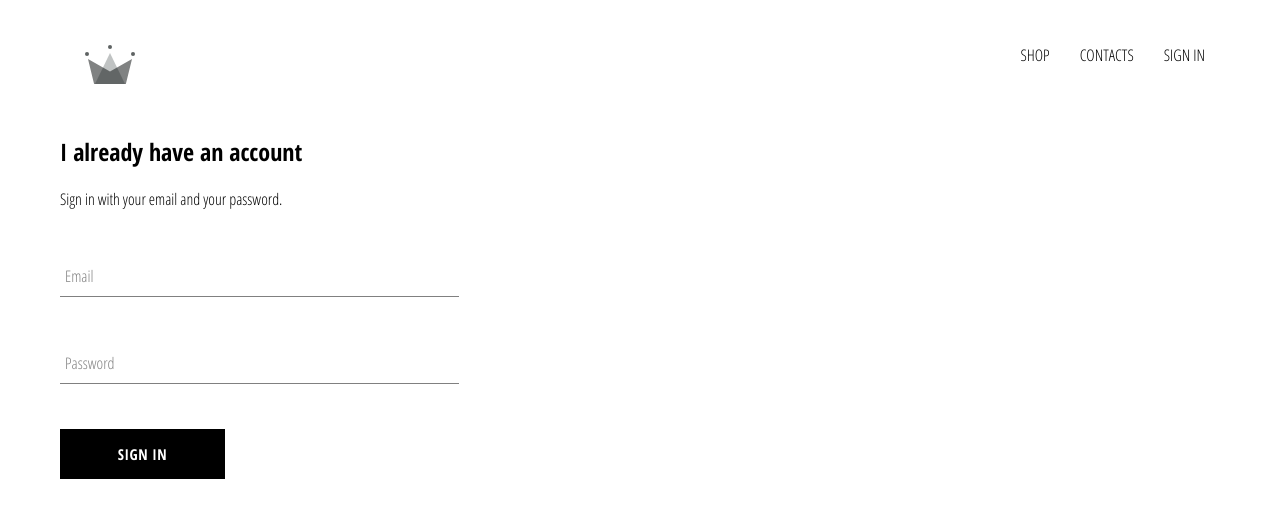
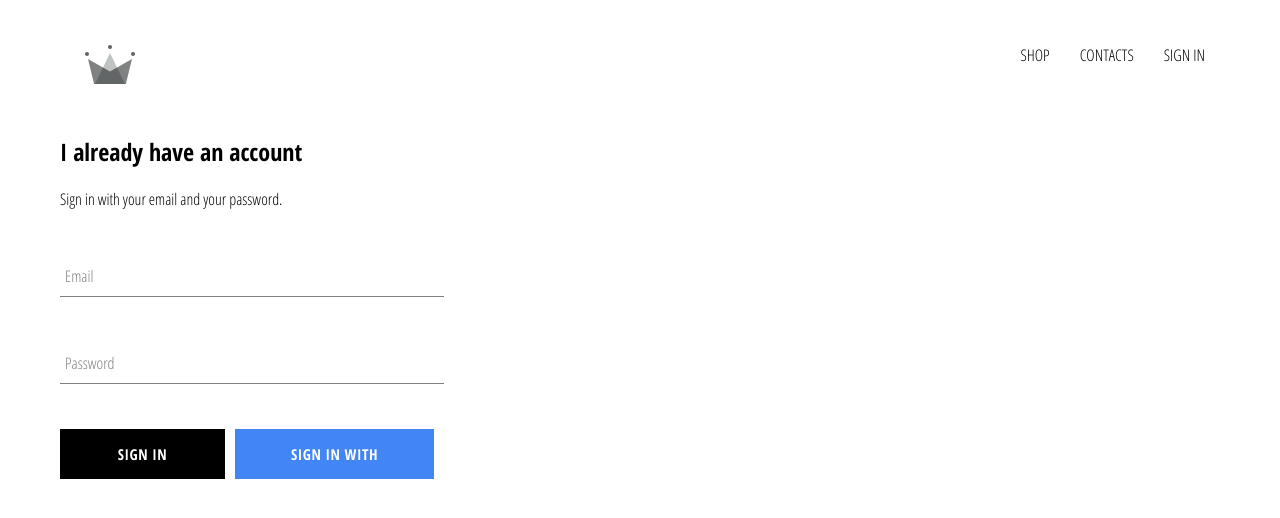
Before and after one commit to Th3Wall/react-crwn-cothing-ecom, a React (Create React App) app: page /signin in a window 1280 px wide. Shown: the top 518 px of the page. Built offline with nearby package versions, Linux system fonts and the light colour scheme; no server answers.

Commit message:
added Firebase authentication

```diff
--- a/package.json
+++ b/package.json
@@ -6,6 +6,7 @@
     "@testing-library/jest-dom": "^5.11.8",
     "@testing-library/react": "^11.2.3",
     "@testing-library/user-event": "^12.6.0",
+    "firebase": "^8.2.2",
     "node-sass": "4.14.1",
     "react": "^17.0.1",
     "react-dom": "^17.0.1",
--- a/src/App.js
+++ b/src/App.js
@@ -1,22 +1,48 @@
 import './App.scss';
-import { Fragment } from 'react';
+import React, { Fragment } from 'react';
 import { Homepage } from './pages/Homepage/Homepage';
 import { Switch, Route } from 'react-router-dom';
 import ShopPage from './pages/Shop/Shop';
 import Header from './components/Header/Header';
 import SignInOut from './pages/SignInOut/SignInOut';
+import { auth } from './firebase/firebase.utils';
 
-function App() {
+class App extends React.Component {
+  constructor(props){
+    super(props);
+
+    this.state = {
+      currentUser: null
+    }
+  }
+
+  unsubscribeFromAuth = null;
+
+  componentDidMount() {
+    this.unsubscribeFromAuth = auth.onAuthStateChanged( user => {
+      this.setState({ currentUser: user });
+      console.log(user);
+    })
+  }
+
+  componentWillUnmount() {
+    this.unsubscribeFromAuth();
+  }
+
+  render() {
+    const { currentUser } = this.state;
     return (
       <Fragment>
-        <Header />
+          <Header currentUser={currentUser} />
           <Switch>
-          <Route exact path="/" component={Homepage} />
+            <Route  exact path="/" component={Homepage} />
             <Route path="/shop" component={ShopPage} />
             <Route path="/signin" component={SignInOut} />
           </Switch>
       </Fragment>
-  );
+    )
+  }
+
 }
 
 export default App;
--- a/src/App.scss
+++ b/src/App.scss
@@ -1,3 +1,7 @@
+* {
+    box-sizing: border-box;
+}
+
 body {
     font-family: 'Open Sans Condensed', sans-serif;
     padding: 20px 60px;
--- a/src/components/Button/Button.jsx
+++ b/src/components/Button/Button.jsx
@@ -1,8 +1,11 @@
 import './button.scss';
 
-const Button = ({ children, ...otherProps }) => {
+const Button = ({ children, isGoogleSignIn, ...otherProps }) => {
     return (
-        <button className='button' {...otherProps} >
+        <button
+            className={`${isGoogleSignIn ? 'google-sign-in' : ''} button`}
+            {...otherProps}
+        >
             {children}
         </button>
     )
--- a/src/components/Button/button.scss
+++ b/src/components/Button/button.scss
@@ -5,6 +5,7 @@
     letter-spacing: 0.5px;
     line-height: 50px;
     padding: 0 35px 0 35px;
+    margin: 0 10px;
     font-size: 15px;
     background-color: black;
     color: white;
@@ -19,4 +20,18 @@
         color: black;
         border: 1px solid black;
     }
+
+    &:first-child {
+        margin: 0;
+    }
+
+    &.google-sign-in {
+        background-color: #4285f4;
+        color: white;
+
+        &:hover {
+            background-color: #357ae8;
+            border: none;
+        }
+    }
 }
--- a/src/components/Header/Header.jsx
+++ b/src/components/Header/Header.jsx
@@ -1,8 +1,9 @@
 import './header.scss';
 import { Link } from 'react-router-dom';
 import { ReactComponent as Logo } from '../../assets/crown.svg';
+import { auth } from '../../firebase/firebase.utils';
 
-function Header() {
+function Header({currentUser}) {
     return (
         <div className='header'>
             <Link className='logo-container' to="/">
@@ -15,9 +16,13 @@
                 <Link className='option' to='contacts'>
                     CONTACTS
                 </Link>
-                <Link className='option' to='signin'>
-                    SIGN IN
-                </Link>
+                {currentUser ? (
+                    <div className='option' onClick={() => auth.signOut()}>SIGN-OUT</div>
+                ) : (
+                    <Link className='option' to='signin'>
+                        SIGN IN
+                    </Link>
+                )}
             </div>
         </div>
     )
--- a/src/components/Header/header.scss
+++ b/src/components/Header/header.scss
@@ -20,6 +20,7 @@
 
         .option {
             padding: 10px 15px;
+            cursor: pointer;
         }
     }
 }
--- a/src/components/SignIn/SignIn.jsx
+++ b/src/components/SignIn/SignIn.jsx
@@ -1,4 +1,5 @@
 import React from 'react'
+import { signInWithGoogle } from '../../firebase/firebase.utils';
 import Button from '../Button/Button';
 import FormInput from '../FormInput/FormInput';
 import './signIn.scss';
@@ -36,7 +37,6 @@
             <div className='sign-in'>
                 <h2>I already have an account</h2>
                 <span>Sign in with your email and your password.</span>
-
                 <form onSubmit={this.handleSubmit}>
                     <FormInput
                         type="email"
@@ -44,7 +44,7 @@
                         label='Email'
                         value={email}
                         handleChange={this.handleChange}
-                        require
+                        required
                     />
                     <FormInput
                         type="password"
@@ -52,11 +52,20 @@
                         label='Password'
                         value={password}
                         handleChange={this.handleChange}
-                        require
+                        required
                     />
-                    <Button type="submit">Sign In</Button>
+                    <div className="buttons">
+                        <Button type="submit">
+                            Sign In
+                        </Button>
+                        <Button
+                            onClick={signInWithGoogle}
+                            isGoogleSignIn
+                        >
+                            Sign In with Google
+                        </Button>
+                    </div>
                 </form>
-
             </div>
         )
     }
--- a/src/components/SignIn/signIn.scss
+++ b/src/components/SignIn/signIn.scss
@@ -2,7 +2,18 @@
     width: 30vw;
     display: flex;
     flex-direction: column;
+
+    .title {
+        margin: 10px 0
+    }
+
+    .buttons {
+        display: flex;
+        justify-content: flex-start;
+    }
 }
+
+
 
 @media screen and (max-width: 768px) {
     .sign-in {
--- /dev/null
+++ b/src/firebase/firebase.utils.js
@@ -0,0 +1,24 @@
+import firebase from "firebase/app";
+import "firebase/firestore";
+import "firebase/auth";
+
+const config = {
+    apiKey: "AIzaSyCuLTKnfwPA_F7Zy0aVfGWZAD46MpzxNvU",
+    authDomain: "crwn-clothing-ecom.firebaseapp.com",
+    projectId: "crwn-clothing-ecom",
+    storageBucket: "crwn-clothing-ecom.appspot.com",
+    messagingSenderId: "545402599401",
+    appId: "1:545402599401:web:59de89e871f9ee869b3d78",
+    measurementId: "G-TJDP52PWS0"
+}
+
+firebase.initializeApp(config);
+
+export const auth = firebase.auth();
+export const firestore = firebase.firestore();
+
+const provider = new firebase.auth.GoogleAuthProvider();
+provider.setCustomParameters({ prompt: 'select_account' });
+export const signInWithGoogle = () => auth.signInWithPopup(provider);
+
+export default firebase;
```
Also changed, not shown: 2 other files (tests, documents, lock files or other folders). Lines whose indentation alone changed are shown as unchanged.
